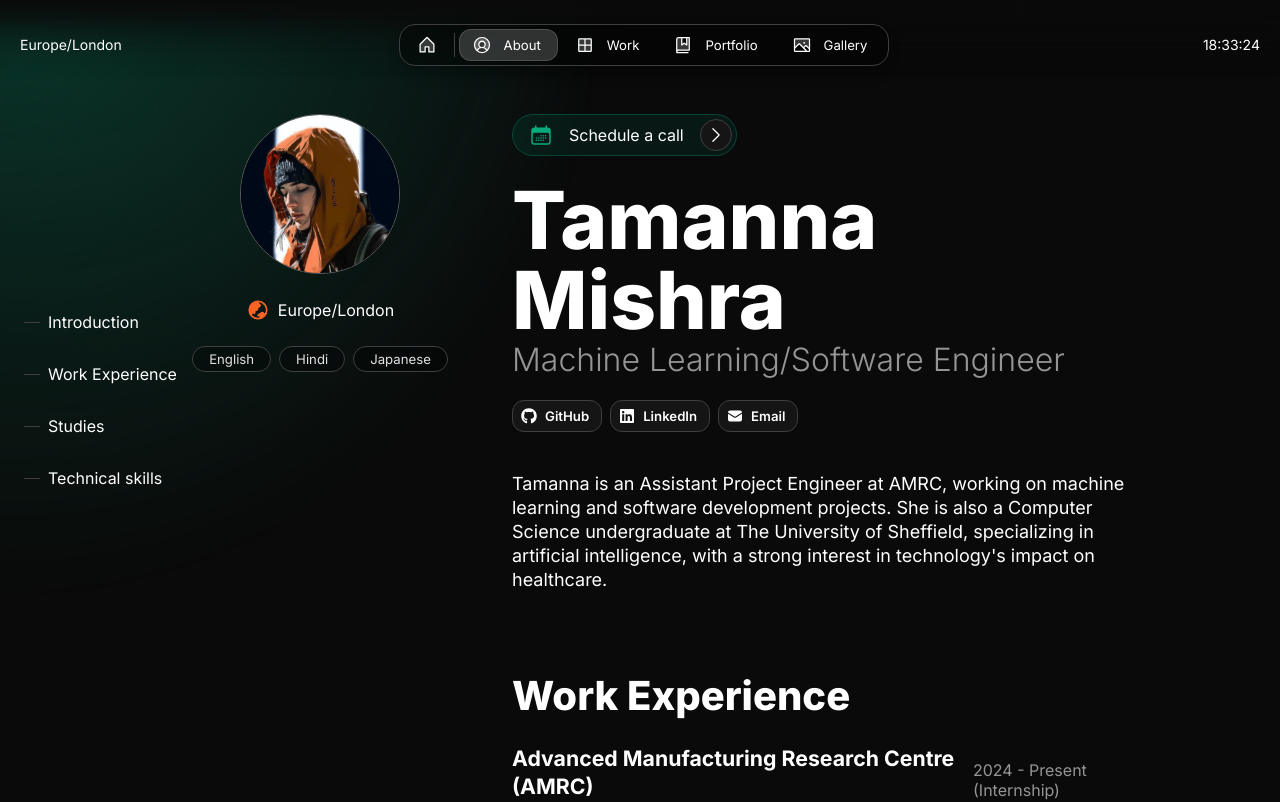
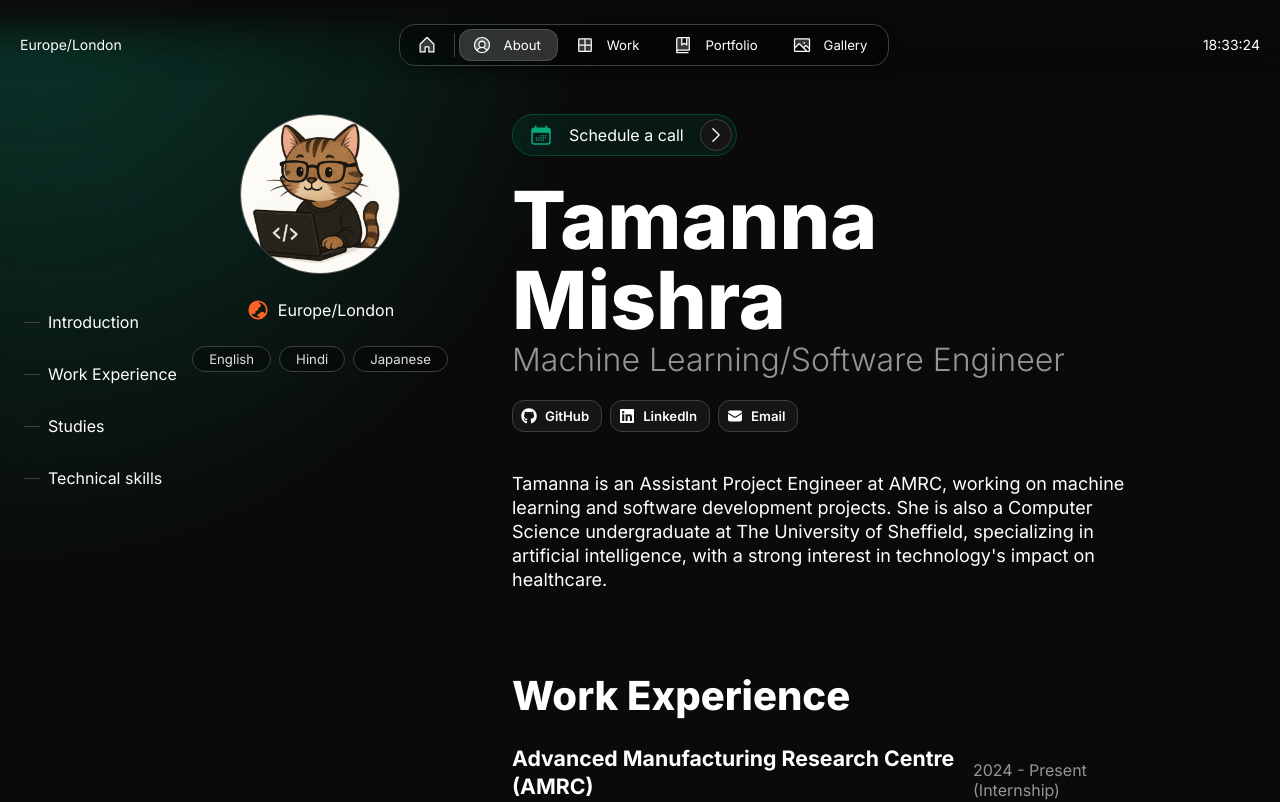
Before and after one commit to Tammy2004/tamanna-portfolio, a Next.js app: page /about in a window 1280 px wide. Shown: the top 802 px of the page. Built offline with nearby package versions, Linux system fonts and the light colour scheme.

Commit message:
posts for 'blog'(portfolio) directed from portfolio mdx now

```diff
--- a/src/app/portfolio/[slug]/page.tsx
+++ b/src/app/portfolio/[slug]/page.tsx
@@ -14,7 +14,7 @@ interface portfolioParams {
 }
 
 export async function generateStaticParams(): Promise<{ slug: string }[]> {
-  const posts = getPosts(["src", "app", "portfolio", "posts"]);
+  const posts = getPosts(["src", "app", "work", "projects"]);
   return posts.map((post) => ({
     slug: post.slug,
   }));
--- a/src/app/resources/content.js
+++ b/src/app/resources/content.js
@@ -9,7 +9,7 @@ const person = {
     return `${this.firstName} ${this.lastName}`;
   },
   role: "Machine Learning/Software Engineer",
-  avatar: "/images/avatar.jpg",
+  avatar: "/images/avatar.png",
   location: "Europe/London", // Expecting the IANA time zone identifier, e.g., 'Europe/Vienna'
   languages: ["English", "Hindi", "Japanese"], // optional: Leave the array empty if you don't want to display languages
 };
--- a/src/components/index.ts
+++ b/src/components/index.ts
@@ -1,6 +1,5 @@
 export { Header } from "@/components/Header";
 export { Footer } from "@/components/Footer";
-// export { Mailchimp } from "@/components/Mailchimp";
 export { ProjectCard } from "@/components/ProjectCard";
 export { HeadingLink } from "@/components/HeadingLink";
 export { RouteGuard } from "@/components/RouteGuard";
--- a/src/components/portfolio/Posts.tsx
+++ b/src/components/portfolio/Posts.tsx
@@ -9,7 +9,7 @@ interface PostsProps {
 }
 
 export function Posts({ range, columns = "1", thumbnail = false }: PostsProps) {
-  let allportfolios = getPosts(["src", "app", "portfolio", "posts"]);
+  let allportfolios = getPosts(["src", "app", "work", "projects"]);
 
   const sortedportfolios = allportfolios.sort((a, b) => {
     return new Date(b.metadata.publishedAt).getTime() - new Date(a.metadata.publishedAt).getTime();
```
Also changed, not shown: public/images/avatar.jpg (deleted), public/images/avatar.png (added).
